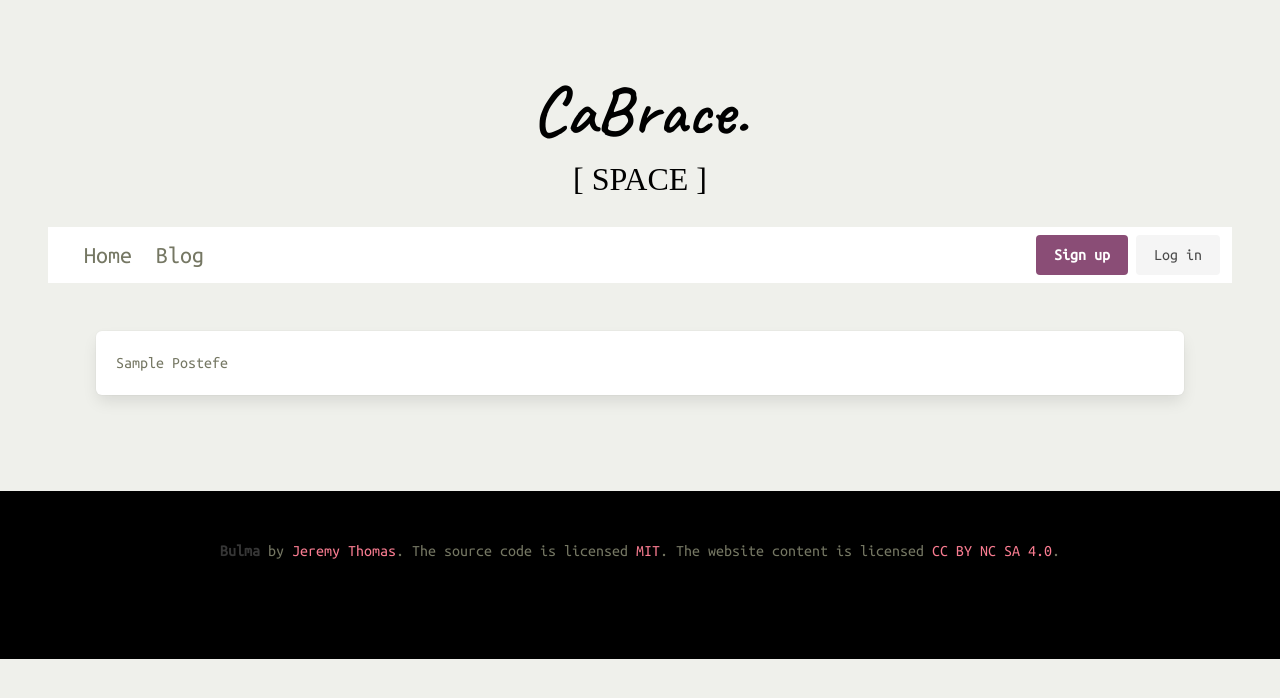
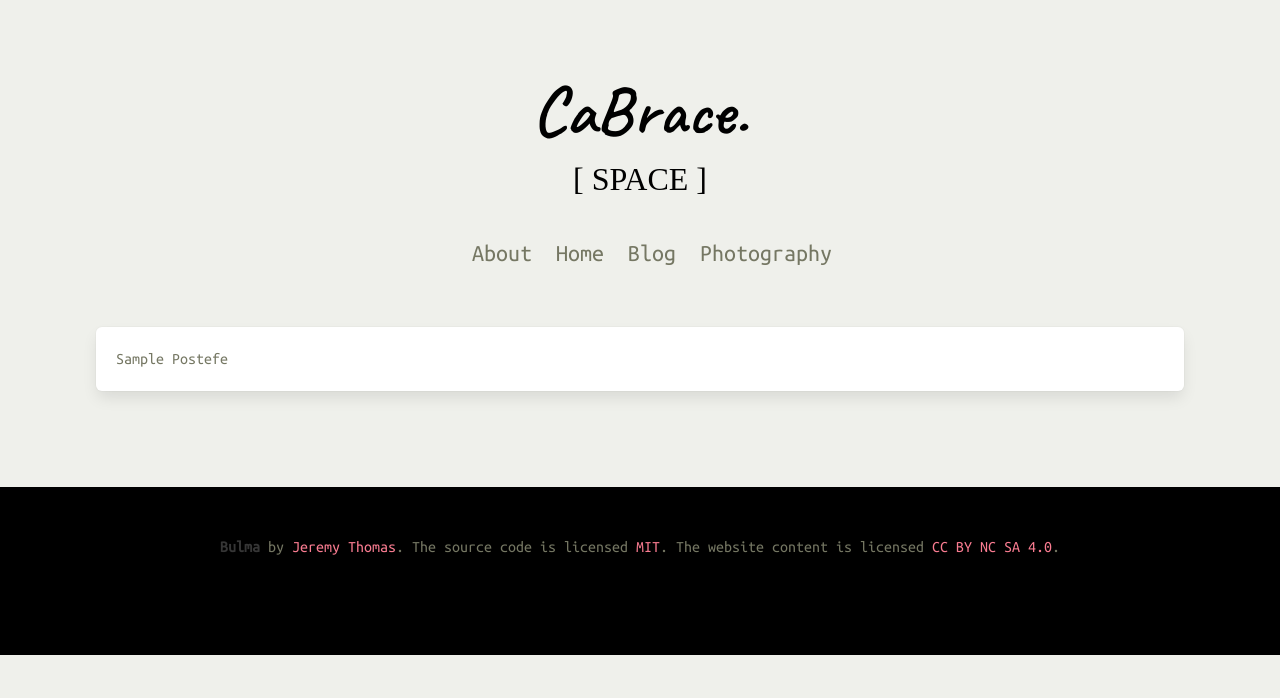
Before and after one commit to cabrace/cabrace-space, a SvelteKit app: page / in a window 1280 px wide. Shown: the top 698 px of the page. Built offline with nearby package versions, Linux system fonts and the light colour scheme.

Commit message:
Styling: Override Bulma navbar defaults -- look more into customizing with sass

```diff
--- a/src/app.scss
+++ b/src/app.scss
@@ -1,6 +1,6 @@
 @import 'styles/styles.scss';
 
-//Color palette
+// C o l o r - P a l e t t e
 $blue: #03a9f4;
 $blue-green: #00bcd4;
 
@@ -26,7 +26,27 @@ $control-border-width: 2px;
 $input-border-color: transparent;
 $input-shadow: none;
 
+//Navbar
+$navbar-background-color: $beige-lighter;
+$navbar-item-hover-background-color: none;
+
 /* Write your global styles here, in SCSS syntax. Variables and mixins from the src/variables.scss file are available here without importing */ /* Write your global styles here, in SCSS syntax. Variables and mixins from the src/variables.scss file are available here without importing */ /* Write your global styles here, in SCSS syntax. Variables and mixins from the src/variables.scss file are available here without importing */ /* Import only what you need from Bulma */
+@media screen and (min-width: 1024px){
+  .navbar-menu {
+    flex-grow: 0 !important;
+    flex-shrink: 0;
+  }
+}
+
+@media screen and (min-width: 1024px){
+.navbar, .navbar-menu, .navbar-start, .navbar-end {
+  align-items: stretch;
+  display: flex;
+  justify-content: center;
+  align-items:center;
+ }
+}
+
 @import 'bulma/sass/utilities/_all';
 @import 'bulma/sass/base/_all';
 @import 'bulma/sass/elements/_all';
--- a/src/lib/components/layout/Nav.svelte
+++ b/src/lib/components/layout/Nav.svelte
@@ -26,19 +26,23 @@
 
   <div id="navbarBasicExample" class="navbar-menu">
     <div class="navbar-start">
+      <a href="/blog" class="navbar-item">
+        About
+      </a>
       <a href="/" class="navbar-item">
         Home
       </a>
-
       <a href="/blog" class="navbar-item">
         Blog
+      </a>
+      <a href="/blog" class="navbar-item">
+        Photography
       </a>
 
       <!-- <div class="navbar-item has-dropdown is-hoverable"> -->
         <!-- <a href= "/#" class="navbar-link"> -->
           <!-- More -->
         <!-- </a> -->
-<!--  -->
         <!-- <div class="navbar-dropdown"> -->
           <!-- <a href="/#" class="navbar-item"> -->
             <!-- About -->
@@ -57,18 +61,19 @@
       <!-- </div> -->
     </div>
 
-    <div class="navbar-end">
-      <div class="navbar-item">
-        <div class="buttons">
-          <a href="/#" class="button is-primary">
-            <strong>Sign up</strong>
-          </a>
-          <a href="/#" class="button is-light">
-            Log in
-          </a>
-        </div>
-      </div>
-    </div>
+    <!-- <div class="navbar-end"> -->
+      <!-- <div class="navbar-item"> -->
+        <!-- <div class="buttons"> -->
+          <!-- <a href="/#" class="button is-primary"> -->
+            <!-- <strong>Sign up</strong> -->
+          <!-- </a> -->
+          <!-- <a href="/#" class="button is-light"> -->
+            <!-- Log in -->
+          <!-- </a> -->
+        <!-- </div> -->
+      <!-- </div> -->
+    <!-- </div> -->
+
   </div>
 </nav>
 
```
